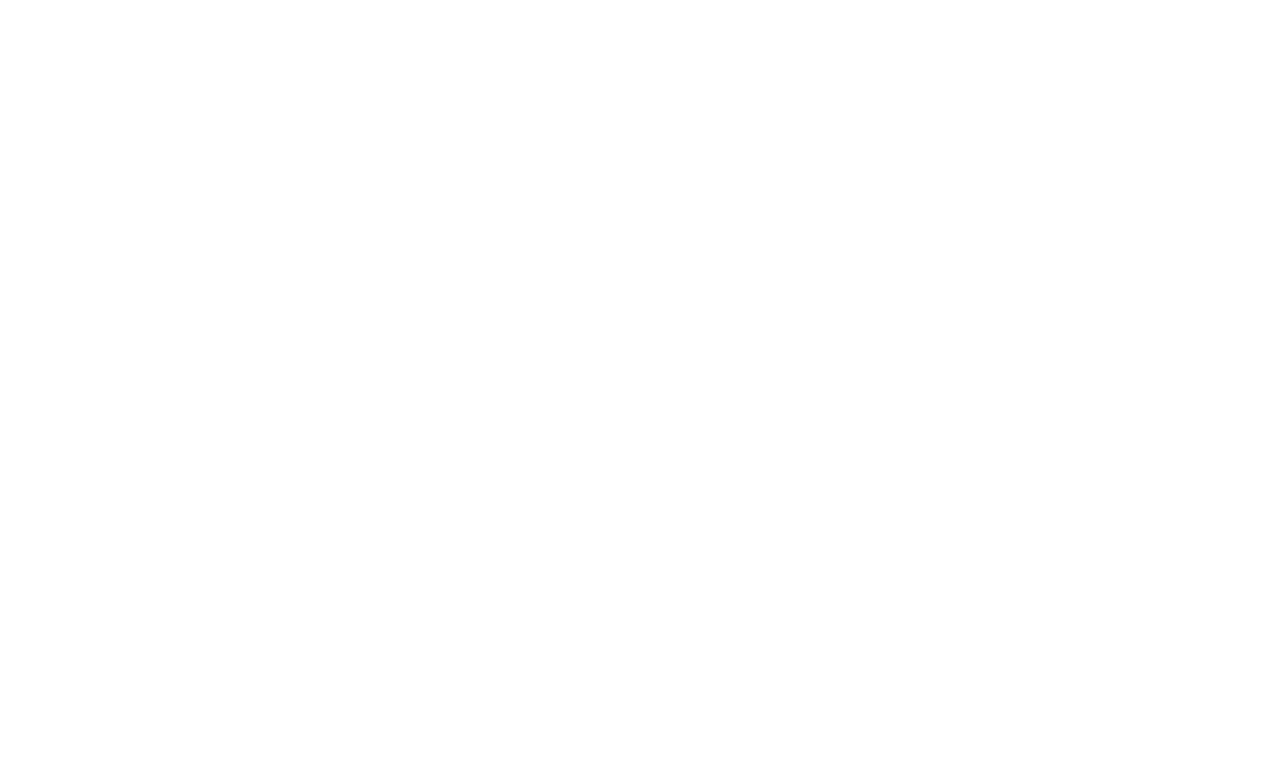
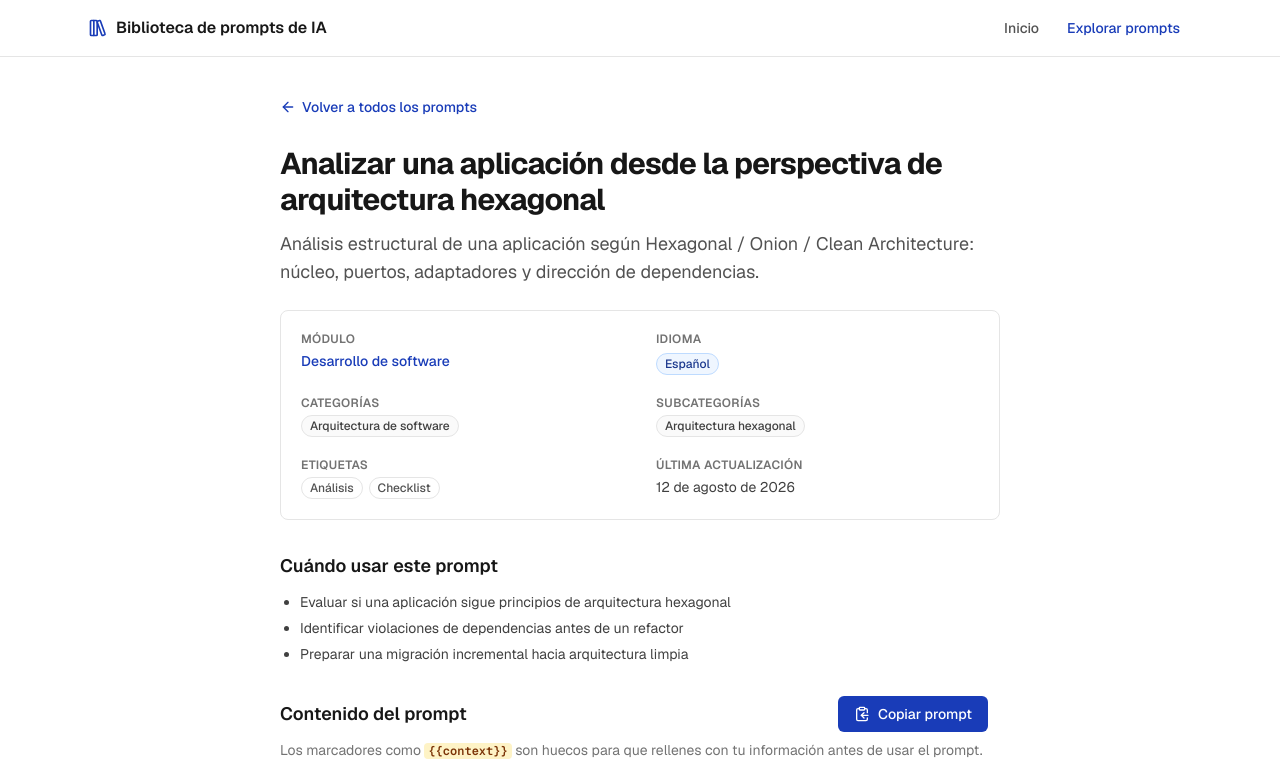
Before and after one commit to josemn24/xesmona-prompt-library, a Next.js app: page /prompts/analizar-arquitectura-hexagonal in a window 1280 px wide. Before the commit this address had no page. Shown: the top 776 px of the page. Built offline with nearby package versions, Linux system fonts and the light colour scheme.

Commit message:
feat: add more prompts

```diff
--- a/src/data/prompts/software-development.ts
+++ b/src/data/prompts/software-development.ts
@@ -1621,12 +1621,12 @@
   {
     id: "define-architecture-fitness-functions",
     slug: "definir-fitness-functions-arquitectura",
-    title: "Definir fitness functions para una arquitectura",
-    description:
-      "Conversión de decisiones y principios arquitectónicos en fitness functions automatizables: reglas, verificaciones, herramientas y frecuencia de evaluación.",
+    title: "Definir tests arquitectónicos y fitness functions",
+    description:
+      "Conversión de decisiones y principios arquitectónicos en tests automatizables: dependencias prohibidas y permitidas, verificaciones, herramientas, excepciones e integración en CI.",
     content: `Actúa como un arquitecto de software especializado en gobernanza arquitectónica automatizada.
 
-Convierte las siguientes decisiones y principios arquitectónicos en fitness functions automatizables.
+Convierte las siguientes decisiones y principios arquitectónicos en tests arquitectónicos o fitness functions automatizables.
 
 Arquitectura:
 {{architecture}}
@@ -1634,14 +1634,21 @@
 Decisiones y principios a convertir:
 {{decisions}}
 
+Stack tecnológico y herramientas disponibles:
+{{stack}}
+
 Para cada regla devuelve:
 
 - Regla arquitectónica.
 - Riesgo que evita.
-- Cómo verificarla.
-- Herramienta o técnica posible.
+- Dependencia que debe estar prohibida, si aplica.
+- Dependencia que debe permitirse, si aplica.
+- Cómo detectarla estáticamente o durante la ejecución.
+- Herramienta o técnica posible, con un ejemplo adecuado al stack cuando sea posible.
+- Cómo integrarla en CI: comando, etapa, condición de fallo y artefacto de diagnóstico.
 - Dónde ejecutarla: local, CI, staging o producción.
 - Frecuencia de evaluación.
+- Excepciones legítimas y cómo documentarlas o acotarlas.
 
 Prioriza mecanismos automáticos sobre revisiones manuales.
 
@@ -1650,6 +1657,9 @@
 - Prefiere verificaciones que puedan ejecutarse en CI sobre revisiones humanas.
 - Distingue entre reglas que pueden automatizarse por completo y las que requieren juicio humano.
 - Para cada regla manual, explica por qué no puede automatizarse y qué reduciría la fricción.
+- Distingue dependencias prohibidas, dependencias permitidas y dependencias permitidas solo mediante un puerto, adaptador o interfaz explícita.
+- No propongas una excepción global: indica su alcance, responsable, fecha de revisión y condición de retirada cuando sea relevante.
+- Incluye ejemplos de herramientas adecuadas al stack, como analizadores de imports, reglas de lint, tests de arquitectura, análisis estático, compilación por módulos o validaciones de paquetes.
 - Incluye al menos una fitness function de producción cuando el principio dependa de comportamiento en runtime (latencia, tasa de error, disponibilidad).
 - No propongas herramientas propietarias sin mencionar alternativas abiertas.`,
     language: "es",
@@ -1725,4 +1735,117 @@
     createdAt: "2026-08-12",
     updatedAt: "2026-08-12",
   },
+  {
+    id: "analyze-hexagonal-architecture",
+    slug: "analizar-arquitectura-hexagonal",
+    title: "Analizar una aplicación desde la perspectiva de arquitectura hexagonal",
+    description:
+      "Análisis estructural de una aplicación según Hexagonal / Onion / Clean Architecture: núcleo, puertos, adaptadores y dirección de dependencias.",
+    content: `Actúa como un arquitecto de software especializado en arquitectura hexagonal, onion y clean architecture.
+
+Analiza esta aplicación desde el punto de vista de Hexagonal / Onion / Clean Architecture.
+
+Código o estructura de la aplicación:
+{{code}}
+
+Contexto (propósito del sistema, stack, restricciones):
+{{context}}
+
+Identifica:
+
+Núcleo:
+- Dominio.
+- Reglas de negocio.
+- Casos de uso.
+
+Puertos:
+- Capacidades requeridas por el núcleo.
+- Capacidades expuestas al exterior.
+
+Adaptadores:
+- HTTP.
+- Persistencia.
+- Mensajería.
+- Servicios externos.
+- UI.
+- Infraestructura.
+
+Después comprueba si las dependencias apuntan hacia el núcleo.
+
+Señala cualquier dependencia donde una regla de negocio dependa de detalles de infraestructura.
+
+Reglas:
+
+- Sé específico: cita archivos, módulos o clases concretas.
+- Distingue entre dependencias directas e indirectas.
+- Si el código no sigue arquitectura hexagonal, analiza qué partes podrían beneficiarse de ella y cuáles no.
+- No propongas una reescritura completa: señala violaciones concretas y su impacto.`,
+    language: "es",
+    module: "software-development",
+    categories: ["software-architecture"],
+    subcategories: ["hexagonal-architecture"],
+    tags: ["analysis", "checklist"],
+    useCases: [
+      "Evaluar si una aplicación sigue principios de arquitectura hexagonal",
+      "Identificar violaciones de dependencias antes de un refactor",
+      "Preparar una migración incremental hacia arquitectura limpia",
+    ],
+    createdAt: "2026-08-12",
+    updatedAt: "2026-08-12",
+  },
+  {
+    id: "detect-domain-contamination",
+    slug: "detectar-contaminacion-dominio",
+    title: "Detectar contaminación del núcleo de dominio por detalles externos",
+    description:
+      "Búsqueda de fugas de detalles de infraestructura hacia el dominio: ORM, HTTP, frameworks, serialización, SDKs, logging, configuración y formatos de transporte.",
+    content: `Actúa como un arquitecto de software especializado en detección de acoplamiento indebido en arquitecturas limpias.
+
+Busca contaminación del núcleo de dominio por detalles externos.
+
+Código del núcleo de dominio (entidades, casos de uso, reglas de negocio):
+{{code}}
+
+Contexto (arquitectura general, frameworks en uso, restricciones):
+{{context}}
+
+Considera especialmente:
+
+- ORM.
+- HTTP.
+- Frameworks.
+- Serialización.
+- SDKs externos.
+- Logging.
+- Configuración.
+- Infraestructura.
+- Formatos de transporte.
+
+Para cada fuga indica:
+
+- Dónde ocurre (archivo, clase o función concreta).
+- Qué conocimiento externo introduce.
+- Qué problema genera.
+- Si merece corregirse.
+- Cuál sería la corrección mínima.
+
+Reglas:
+
+- Distingue entre contaminación real y uso pragmático justificado.
+- No todas las dependencias externas son contaminación: señala solo las que acoplan el dominio a detalles que podrían cambiar.
+- Prioriza las fugas por impacto: empieza por las que dificultan más la evolución o las pruebas.
+- Si una fuga es deliberada (por ejemplo, un entity con anotaciones de ORM), explica el trade-off y si existe alternativa sin coste significativo.`,
+    language: "es",
+    module: "software-development",
+    categories: ["software-architecture"],
+    subcategories: ["clean-architecture"],
+    tags: ["analysis", "checklist"],
+    useCases: [
+      "Auditar la pureza del dominio antes de un refactor",
+      "Identificar acoplamiento oculto en entidades y casos de uso",
+      "Preparar la extracción de un módulo de dominio reutilizable",
+    ],
+    createdAt: "2026-08-12",
+    updatedAt: "2026-08-12",
+  },
 ];
```
